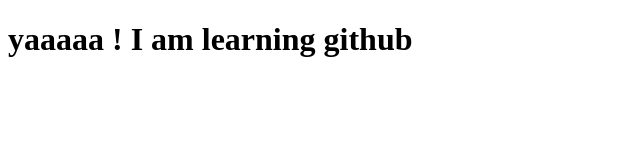
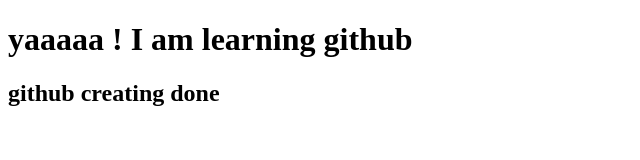
Before and after one commit to tahid02/my-first-website, a plain HTML site: page index.html in a window 1280 px wide. Shown: the whole page, without its empty margins (0-640 px from the left). Drawn offline with Linux system fonts and the light colour scheme.

Commit message:
added header

```diff
--- a/index.html
+++ b/index.html
@@ -7,5 +7,6 @@
 </head>
 <body>
     <h1>yaaaaa ! I am learning github</h1>
+    <h2>github creating done</h2>
 </body>
 </html>
```
Also changed, not shown: 1 other file.
